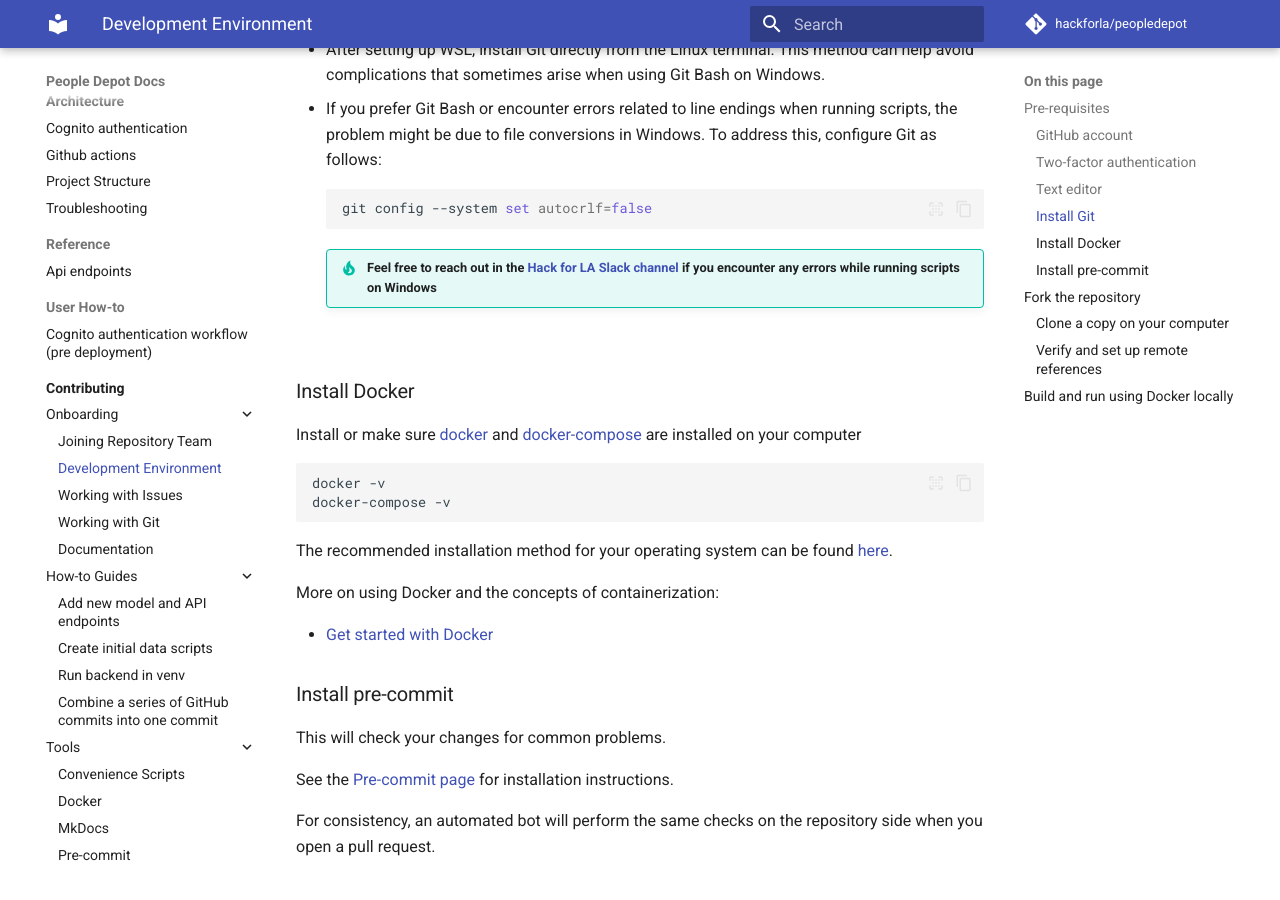
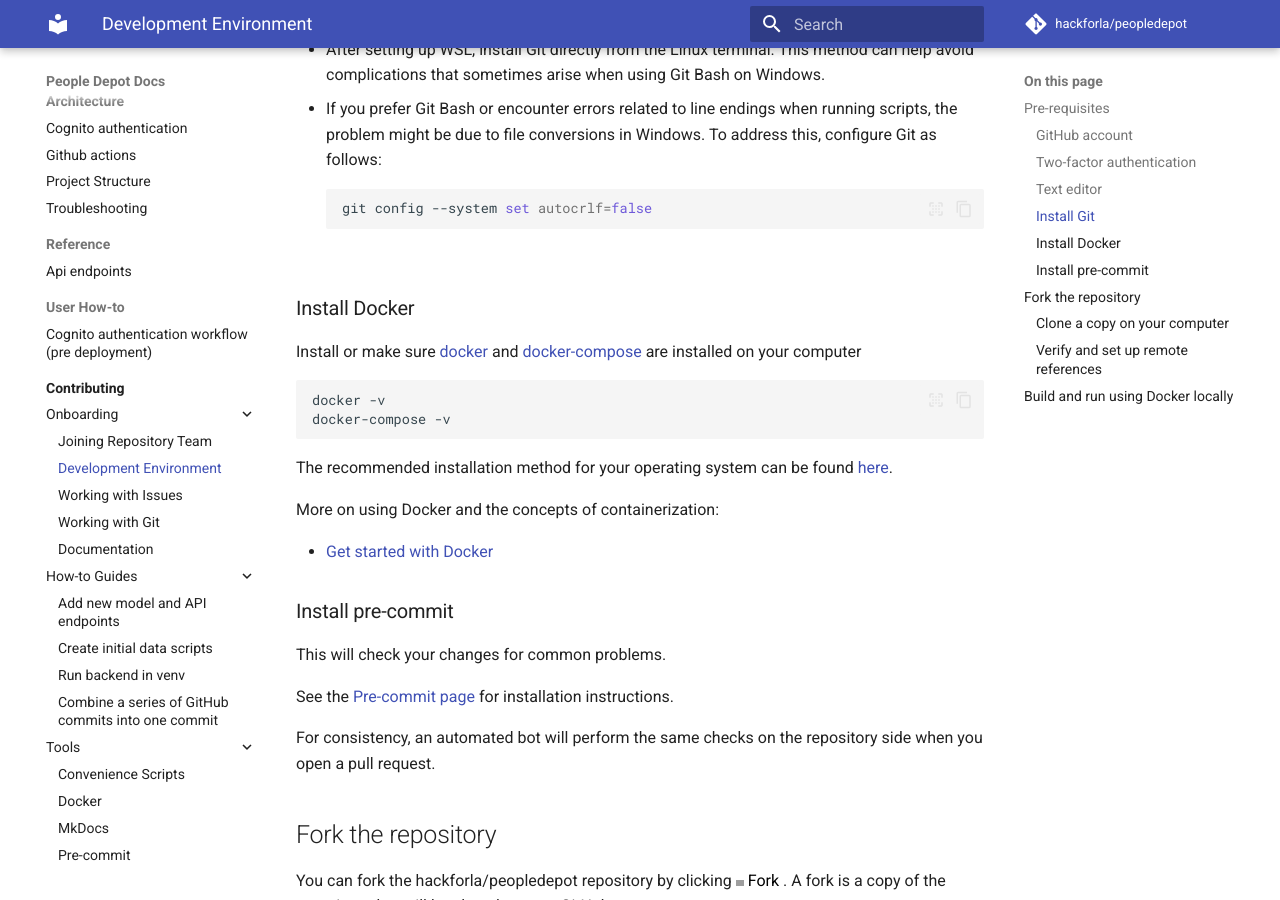
Before and after one commit to hackforla/peopledepot, an MkDocs documentation site: the page built from docs/contributing/dev_environment.md, in a window 1280 px wide and 900 px high, scrolled down 866 px. Built offline with MkDocs 1.6.1 and Material for MkDocs 9.7.7, drawn with Linux system fonts in a browser that asks for light colours; comment, search, counter and statistics services are not loaded.

Commit message:
docs: remove extra help tip in dev environment page

````diff
--- a/docs/contributing/dev_environment.md
+++ b/docs/contributing/dev_environment.md
@@ -31,8 +31,6 @@ Before cloning your forked repository to your local machine, you must have Git i
         ```bash
         git config --system set autocrlf=false
         ```
-
-        !!! tip "Feel free to reach out in the [Hack for LA Slack channel](https://hackforla.slack.com/messages/people-depot/) if you encounter any errors while running scripts on Windows"
 
 === "Mac"
 
````
